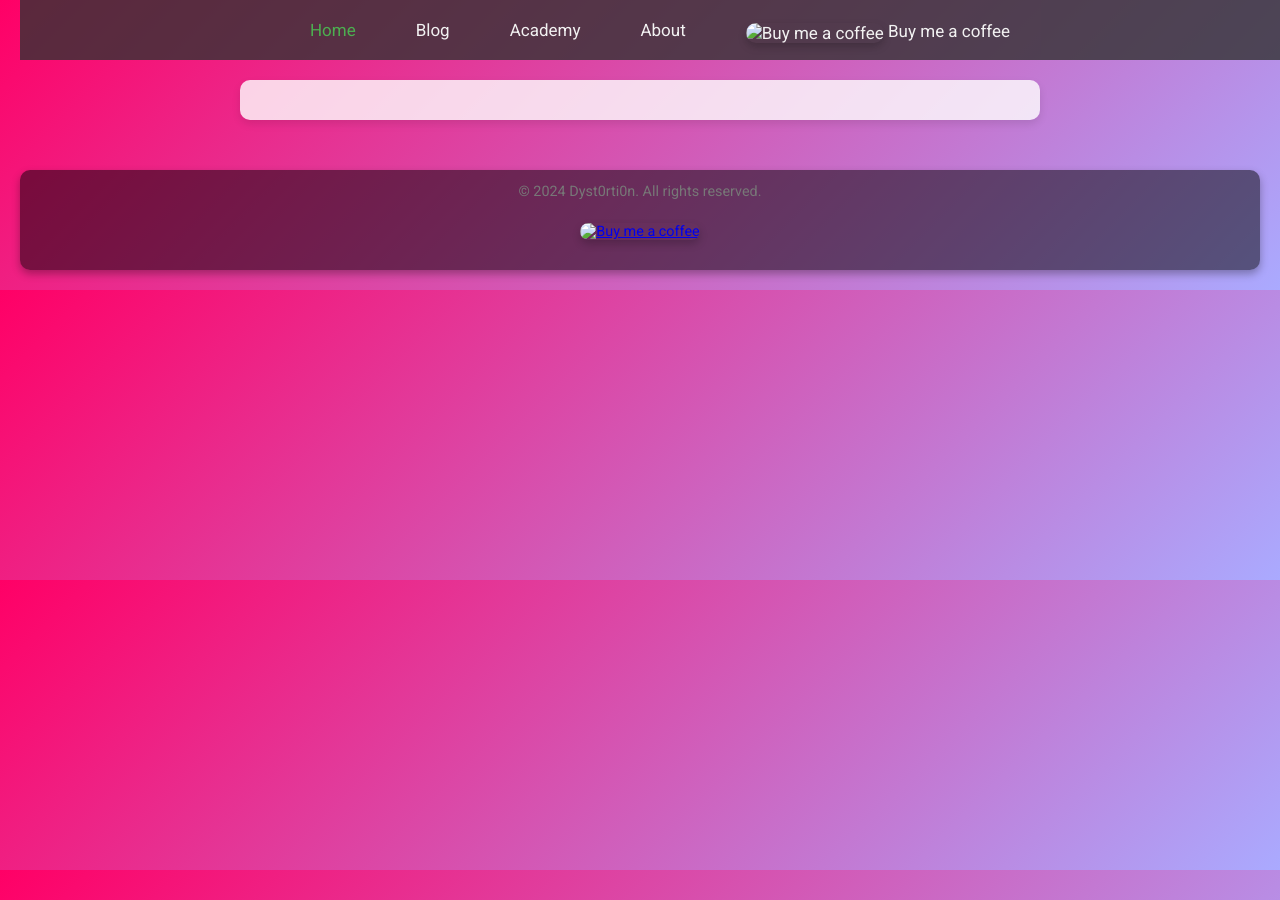
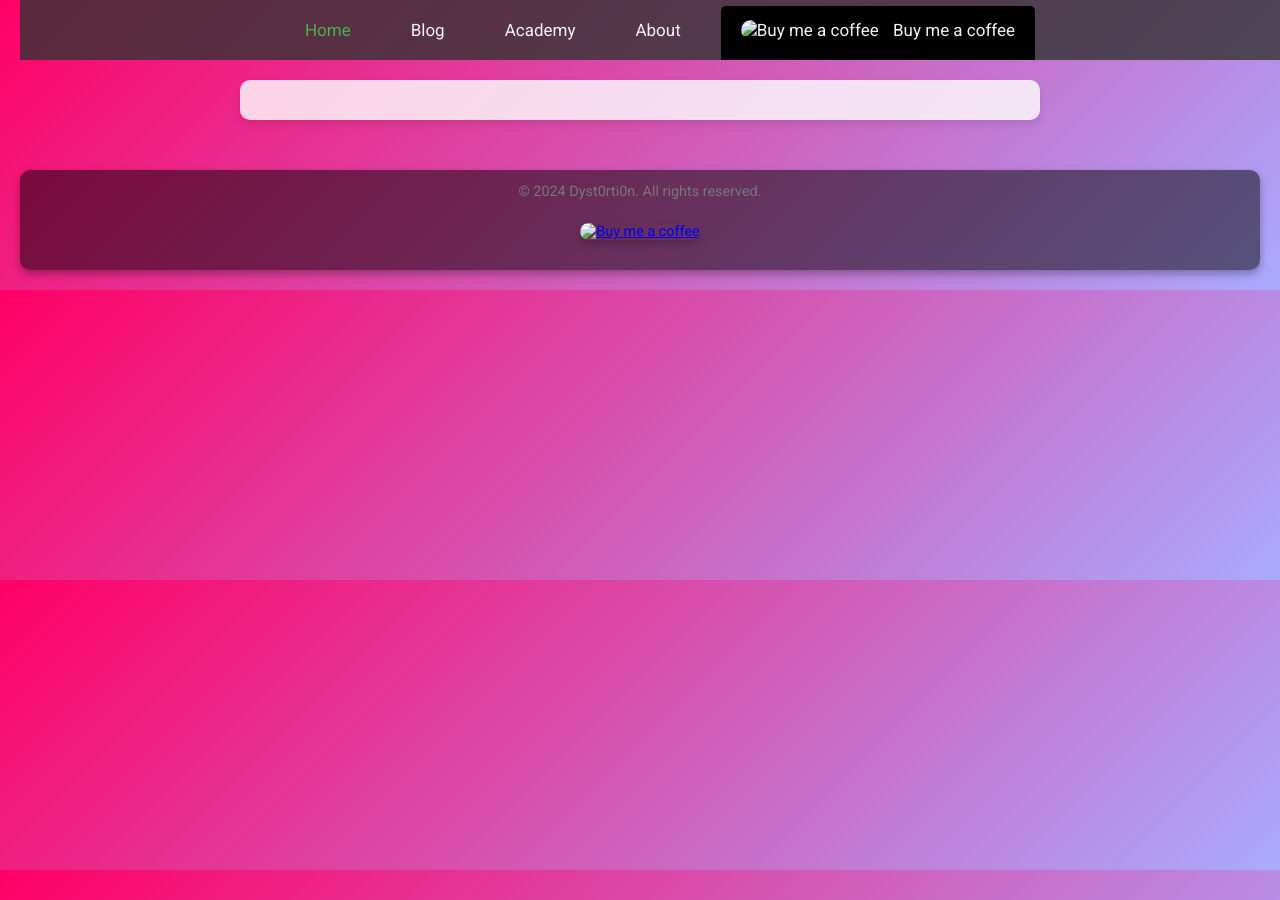
Before and after one commit to Dyst0rti0n/Dyst0rti0n.github.io, a Jekyll site: the page built from index.md, in a window 1280 px wide. Built offline with Jekyll 4.4.1, drawn with Linux system fonts in a browser that asks for light colours.

Commit message:
Adjust Buy Me a Coffee button alignment in the navbar

```diff
--- a/_includes/navbar.html
+++ b/_includes/navbar.html
@@ -4,7 +4,7 @@
         <a href="/blog">Blog</a>
         <a href="/academy">Academy</a>
         <a href="/about">About</a>
-        <a class="bmc-button-nav" href="https://www.buymeacoffee.com/dystortion" target="_blank">
+        <a class="bmc-button" href="https://www.buymeacoffee.com/dystortion" target="_blank">
             <img src="https://cdn.buymeacoffee.com/buttons/bmc-new-btn-logo.svg" alt="Buy me a coffee">
             <span>Buy me a coffee</span>
         </a>
```
